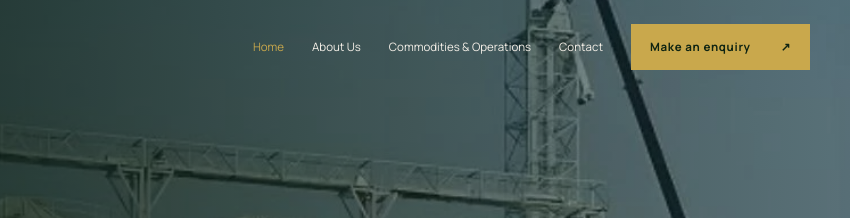
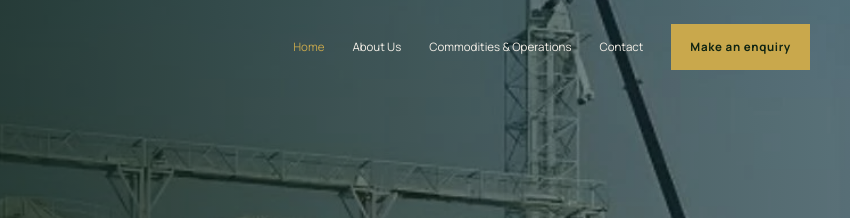
Before and after one commit to blessme001/ara-greenfield-website, a website: page public/index.html in a window 1280 px wide. Shown: the top 218 px of the page, 430-1280 px from the left. Drawn offline with nearby package versions, Linux system fonts and the light colour scheme; a web font is replaced by a local one.

Commit message:
Update index.html

```diff
--- a/public/index.html
+++ b/public/index.html
@@ -75,7 +75,7 @@
 
           <a class="button nav-cta" href="contact.html">
             Make an enquiry
-            <span aria-hidden="true">↗</span>
+
           </a>
         </nav>
       </div>
```
